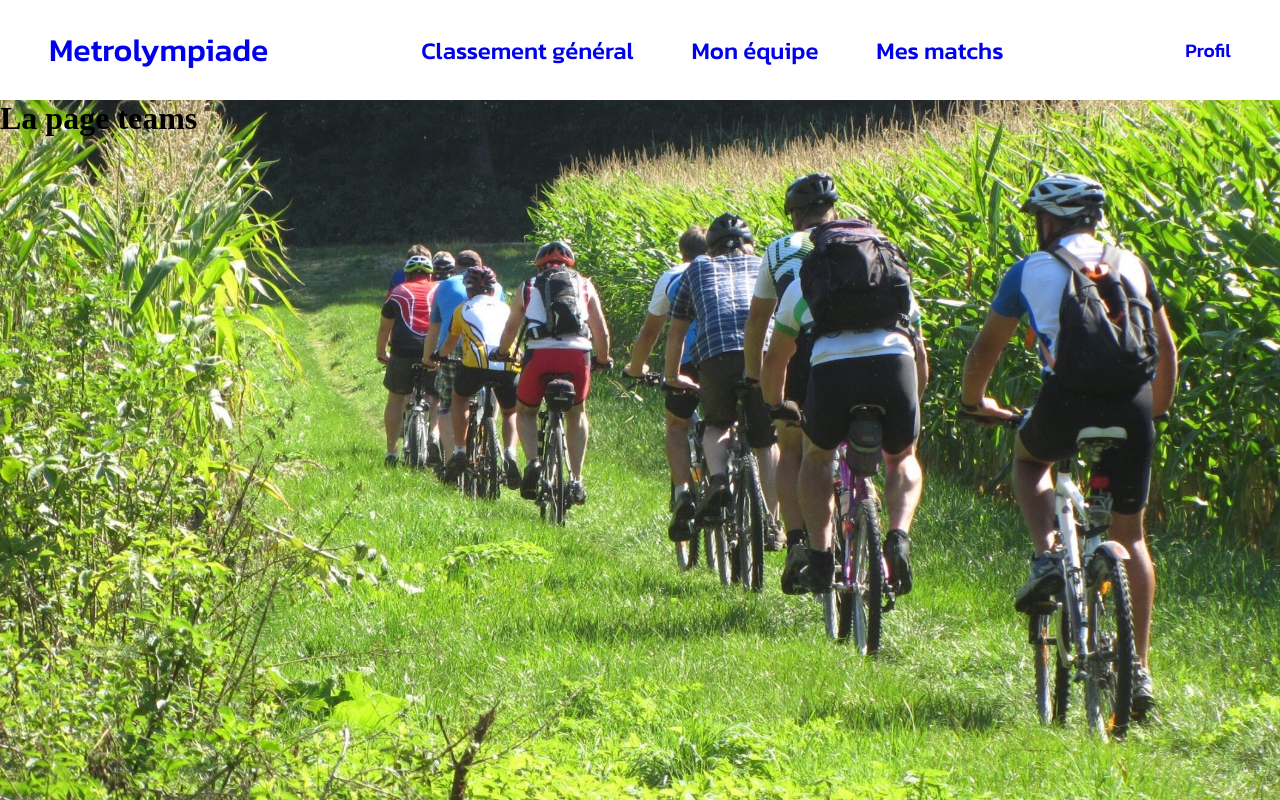
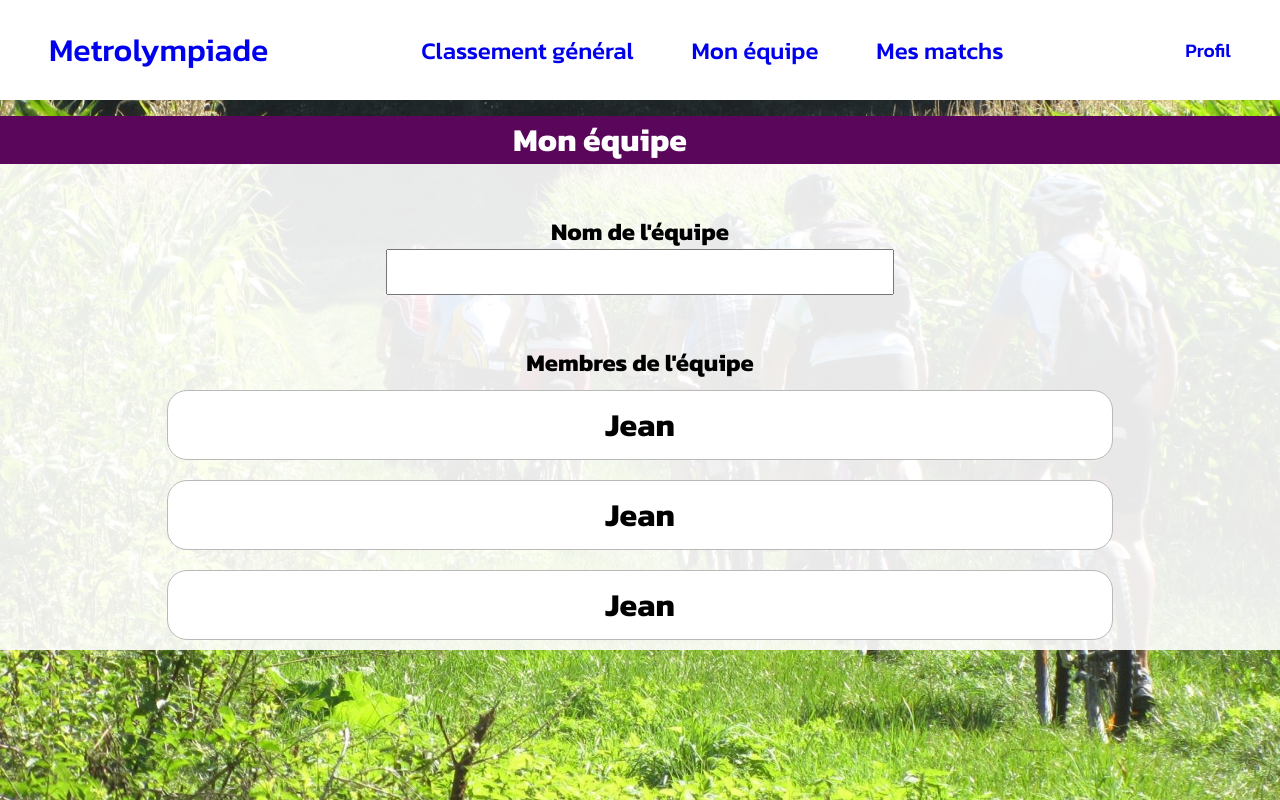
Before and after one commit to GaelMasset/Metrolympiade, a Vue app in the folder metrolympiade/: page /team in a window 1280 px wide. Built offline with nearby package versions, Linux system fonts and the light colour scheme.

Commit message:
debut page team

```diff
--- a/metrolympiade/src/components/Header.vue
+++ b/metrolympiade/src/components/Header.vue
@@ -22,7 +22,10 @@
   export default {
     name: 'header-component',
     props: {
-
+      nom: {
+        type: String,
+        required: true
+      }
     }
   }
   </script>
--- /dev/null
+++ b/metrolympiade/src/components/teamMember.vue
@@ -0,0 +1,41 @@
+<template>
+    <div class="teamMemberContent boldonse">
+        <h1>{{nom}}</h1>
+    </div>
+</template>
+
+  <script>
+  export default {
+    name: 'teamMember-component',
+    props: {
+        nom: {
+            type: String,
+            required: true
+        }
+    }
+  }
+  </script>
+
+<style>
+
+.teamMemberContent{
+    width: calc(80% - 100px);
+    display: flex;
+    align-items: center;
+    justify-content: center;
+    transition: transform 0.2s ease-in;
+    margin: 10px 50px;
+    padding: 10px;
+    background-color: white;
+    border-radius: 20px;
+    border: 1px solid #b9b9b9;
+}
+.teamMemberContent:hover{
+    transform: scale(1.1);
+}
+h1{
+    text-align: center;
+}
+
+
+</style>
--- a/metrolympiade/src/pages/TeamPage.vue
+++ b/metrolympiade/src/pages/TeamPage.vue
@@ -1,13 +1,27 @@
 <template>
-  <div>
-    <header-component />
-    <h1>La page teams</h1>
+  <header-component />
+  <div class="myteam boldonse">
+
+    <h1 class="titlePage">Mon équipe</h1>
+
+    <div v-if="isLoading">Chargement...</div>
+    <div v-else-if="error">Erreur : {{ error }}</div>
+    <div v-else class="centered">
+      <h2 class="infoInputTxt">Nom de l'équipe</h2>
+      <input type="text" class="inputTxt"/>
+
+      <h2 class="infoInputTxt">Membres de l'équipe</h2>
+
+      <teamMember-component nom="Jean" />
+      <teamMember-component nom="Jean" />
+      <teamMember-component nom="Jean" />
+    </div>
   </div>
-
 </template>
 
   <script>
-  import HeaderComponent from "../components/Header.vue";
+  import TeamMemberComponent from "../components/teamMember.vue";
+import HeaderComponent from "../components/Header.vue";
 
   export default {
     name: 'TeamPage',
@@ -15,7 +29,46 @@
 
     },
     components: {
-      HeaderComponent
+      HeaderComponent,
+      TeamMemberComponent
     }
   }
   </script>
+
+  <style>
+.leaderboard-page {
+  padding: 2rem;
+}
+
+.titlePage{
+  color:white;
+  text-align: center;
+  background-color: rgb(90, 6, 90);
+  padding-right: 5rem;
+}
+
+.centered{
+  display: flex;
+  align-items: center;
+  flex-direction: column;
+}
+.inputTxt{
+  height: 40px;
+  width: 500px;
+  font-size: 1.5rem;
+}
+.infoInputTxt{
+  margin-top: 50px;
+}
+
+
+.myteam {
+  width: 100%;
+  margin-top: 1rem;
+  border-collapse: collapse;
+  background-color: rgba(255, 255, 255, 0.9);
+  color: black;
+}
+
+
+</style>
```
